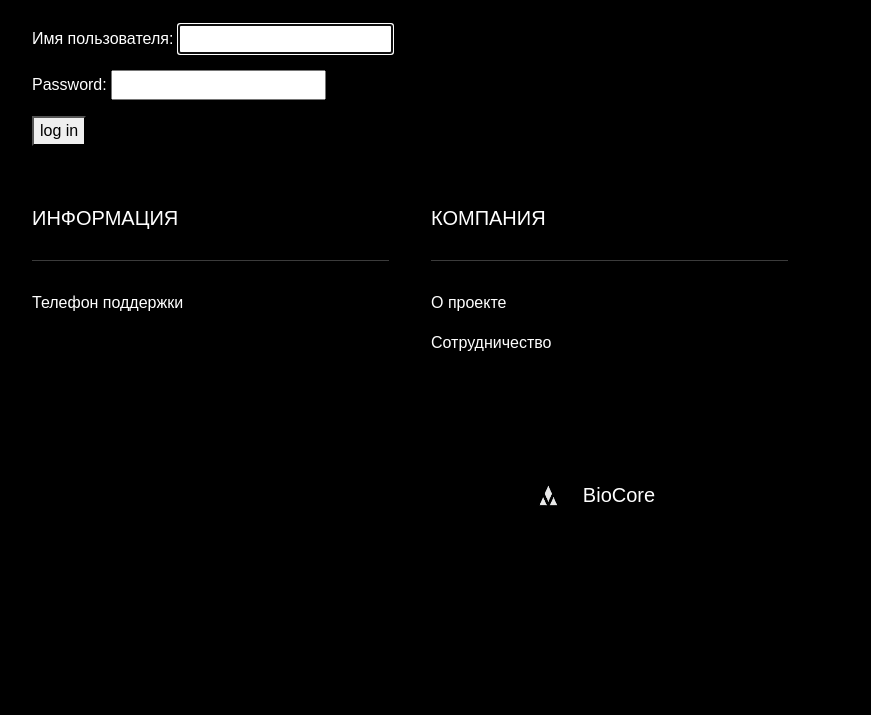
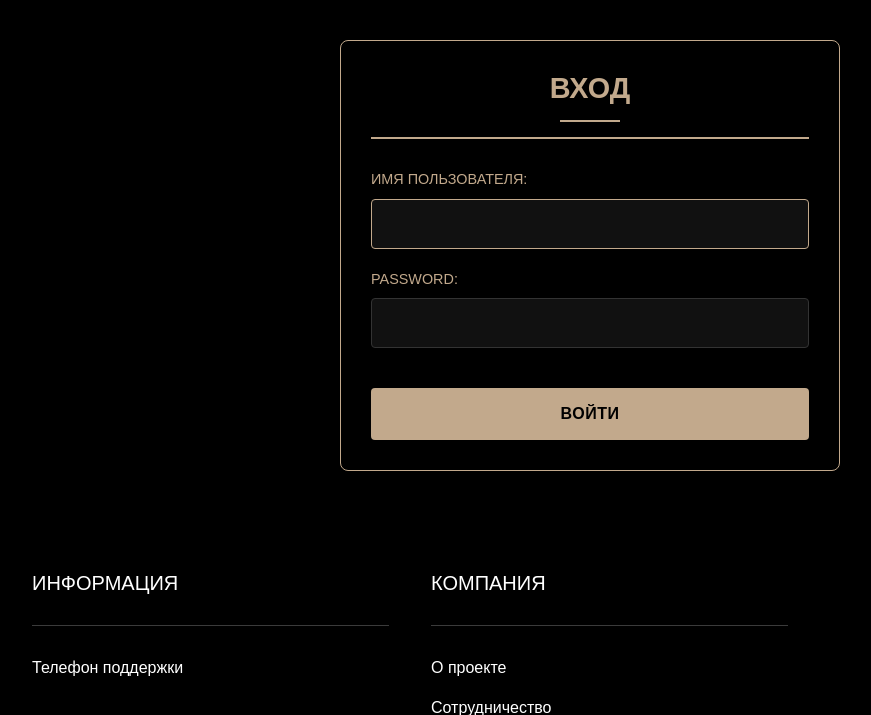
Before and after one commit to Kirikiri2/bio_core, a Django app: page /users/login/ in a window 1280 px wide. Shown: the part 122-837 px from the top of the page, without its empty margins (50-921 px from the left). Before the commit the page ends 628 px from the top, so only its background shows below. Run offline with Django 5.2, Linux system fonts and the light colour scheme; some web fonts are replaced.

Commit message:
login_v1

```diff
--- a/biocore_site/bio_core_website/static/bio_core_website/css/DI.css
+++ b/biocore_site/bio_core_website/static/bio_core_website/css/DI.css
@@ -332,3 +332,112 @@
         font-size: 1.5rem;
     }
 }
+
+/* ВХОД */
+/* Основные стили формы входа */
+.login-container {
+    max-width: 500px;
+    margin: 40px auto;
+    padding: 30px;
+    background-color: #000;
+    border: 1px solid #c2a98c;
+    border-radius: 8px;
+    color: #fff;
+    font-family: 'TT Travels Next Trl', sans-serif;
+}
+
+/* Заголовок формы */
+.login-title {
+    font-size: 1.8rem;
+    font-weight: 700;
+    color: #c2a98c;
+    text-transform: uppercase;
+    text-align: center;
+    margin-bottom: 30px;
+    position: relative;
+}
+
+.login-title:after {
+    content: "";
+    display: block;
+    width: 60px;
+    height: 2px;
+    background: #c2a98c;
+    margin: 15px auto 0;
+}
+
+/* Стили формы */
+.login-form {
+    display: flex;
+    flex-direction: column;
+    gap: 20px;
+}
+
+.login-form p {
+    margin-bottom: 0;
+    display: flex;
+    flex-direction: column;
+}
+
+.login-form label {
+    color: #c2a98c;
+    font-size: 0.9rem;
+    font-weight: 500;
+    margin-bottom: 8px;
+    text-transform: uppercase;
+}
+
+.login-form input[type="text"],
+.login-form input[type="password"] {
+    background-color: #111;
+    border: 1px solid #333;
+    color: #fff;
+    padding: 12px 15px;
+    border-radius: 4px;
+    font-family: 'TT Travels Next Trl', sans-serif;
+}
+
+.login-form input:focus {
+    border-color: #c2a98c;
+    outline: none;
+}
+
+/* Кнопка входа */
+.login-form button[name="submit"] {
+    background-color: #c2a98c;
+    color: #000;
+    border: none;
+    padding: 14px;
+    font-size: 1rem;
+    font-weight: 600;
+    text-transform: uppercase;
+    letter-spacing: 0.5px;
+    border-radius: 4px;
+    cursor: pointer;
+    margin-top: 20px;
+    font-family: 'TT Travels Next Trl', sans-serif;
+    transition: background-color 0.3s;
+}
+
+.login-form button[name="submit"]:hover {
+    background-color: #d4b796;
+}
+
+/* Сообщение об ошибке */
+.login-error {
+    color: #ff6b6b;
+    text-align: center;
+    margin-bottom: 20px;
+}
+
+/* Адаптация для мобильных */
+@media (max-width: 576px) {
+    .login-container {
+        padding: 20px 15px;
+        margin: 20px auto;
+    }
+
+    .login-title {
+        font-size: 1.5rem;
+    }
+}
--- a/biocore_site/users/templates/registration/login.html
+++ b/biocore_site/users/templates/registration/login.html
@@ -1,16 +1,24 @@
 {% extends "bio_core_website/base.html" %}
-{%load static%}
+{% load static %}
+
 {% block extra_css %}
 <link rel="stylesheet" href="{% static 'bio_core_website/css/DI.css' %}">
+
 {% endblock %}
+
 {% block content %}
+<div class="login-container">
+    <h1 class="login-title">Вход</h1>
+
     {% if form.errors %}
-		<p>Your username and password didn't match. Please try again.</p>
+        <p class="login-error">Неверное имя пользователя или пароль. Пожалуйста, попробуйте снова.</p>
     {% endif %}
-	<form method="post" action="{% url 'users:login' %}">
+
+    <form method="post" action="{% url 'users:login' %}" class="login-form">
         {% csrf_token %}
         {{ form.as_p }}
-		<button name="submit">log in</button>
+        <button name="submit" type="submit">Войти</button>
         <input type="hidden" name="next" value="{% url 'bio_core_website:home' %}"/>
     </form>
+</div>
 {% endblock content %}
```
Also changed, not shown: biocore_site/db.sqlite3. Lines whose indentation alone changed are shown as unchanged.
